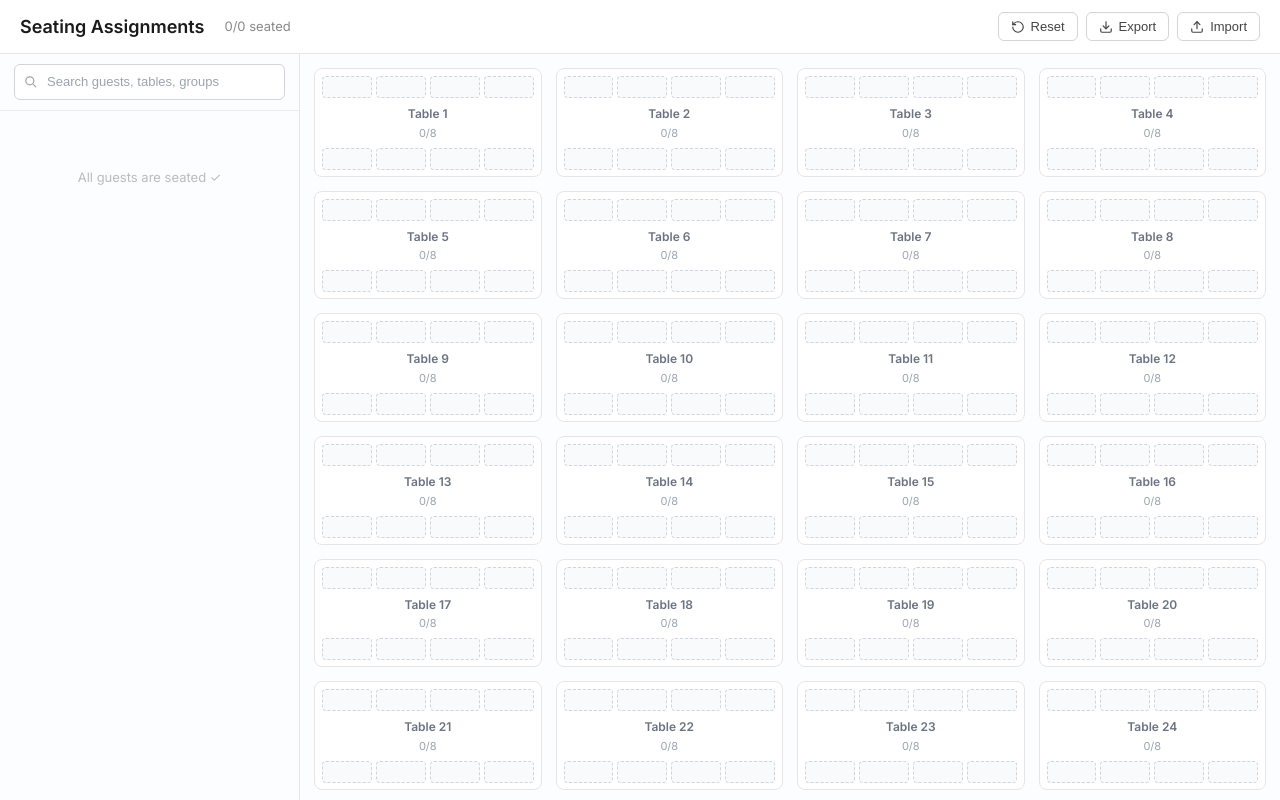
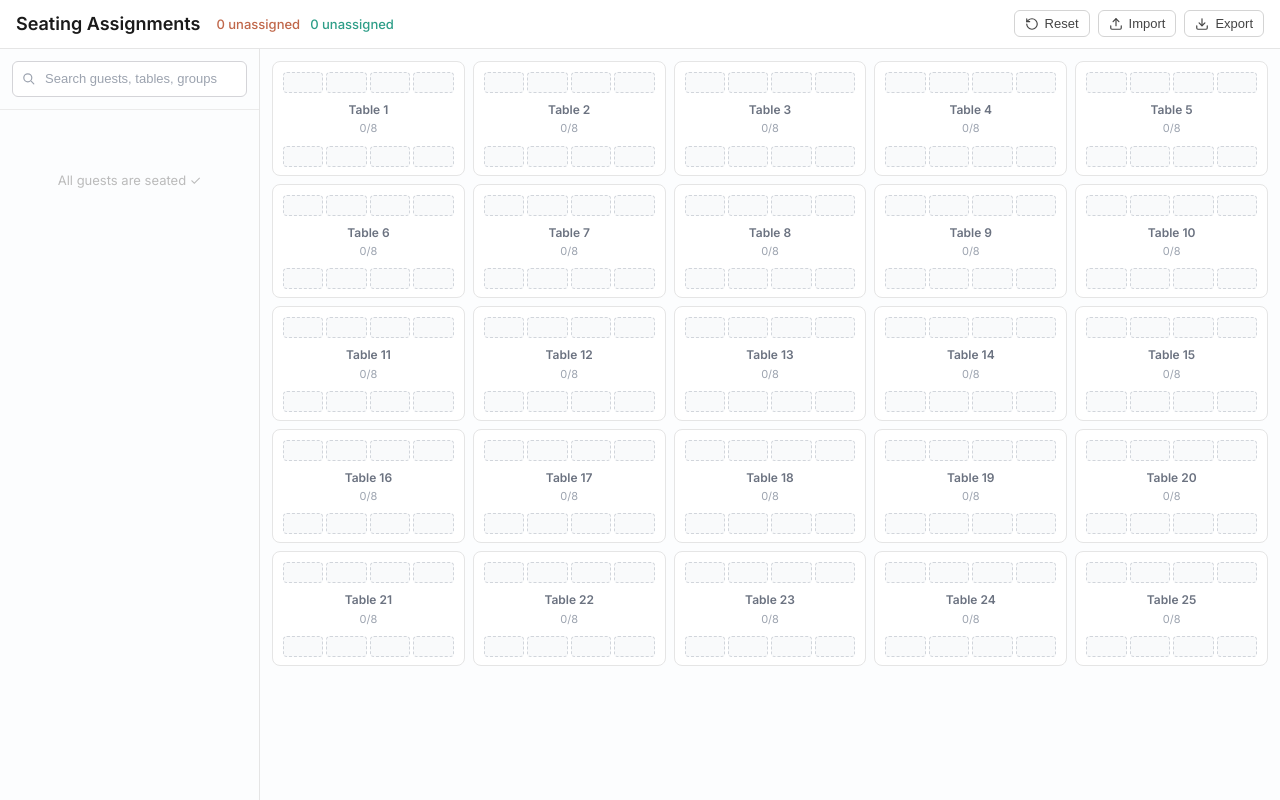
Before and after one commit to rlee0/seating-assignments, a React (Vite) app: page / in a window 1280 px wide. Built offline with nearby package versions, Linux system fonts and the light colour scheme.

Commit message:
feat: enhance sidebar sorting logic and improve unassigned guest handling in SeatingApp

```diff
--- a/src/App.css
+++ b/src/App.css
@@ -18,8 +18,8 @@
   display: flex;
   align-items: center;
   flex-wrap: wrap;
-  gap: 20px;
-  padding: 12px 20px;
+  gap: 16px;
+  padding: 10px 16px;
   background: #fff;
   border-bottom: 1px solid #e5e5e5;
   flex-shrink: 0;
@@ -35,7 +35,7 @@
 
 .app-stats {
   display: flex;
-  gap: 12px;
+  gap: 10px;
   flex: 1;
 }
 
@@ -47,6 +47,18 @@
 .stat-warn {
   color: #d97706;
   font-weight: 500;
+}
+
+.stat-host {
+  font-weight: 500;
+}
+
+.stat-host-stella {
+  color: #c0674a;
+}
+
+.stat-host-ryan {
+  color: #2e9e88;
 }
 
 .app-actions {
@@ -68,7 +80,7 @@
   display: inline-flex;
   align-items: center;
   gap: 6px;
-  padding: 6px 12px;
+  padding: 5px 10px;
   border-radius: 6px;
   border: 1px solid #d4d4d4;
   background: #fff;
@@ -115,7 +127,7 @@
 .warnings-panel {
   background: #fffbeb;
   border-bottom: 1px solid #fcd34d;
-  padding: 8px 20px;
+  padding: 7px 16px;
   font-size: 12px;
   color: #78350f;
   max-height: 120px;
@@ -138,7 +150,7 @@
 /* ─── Sidebar ─────────────────────────────────────────────────────────────── */
 
 .sidebar {
-  width: 300px;
+  width: 260px;
   flex-shrink: 0;
   display: flex;
   flex-direction: column;
@@ -157,7 +169,7 @@
   display: flex;
   align-items: center;
   justify-content: space-between;
-  padding: 12px 14px 10px;
+  padding: 10px 12px 8px;
   font-size: 12px;
   font-weight: 600;
   color: #666;
@@ -168,7 +180,7 @@
 }
 
 .sidebar-search-row {
-  padding: 10px 14px;
+  padding: 12px;
   border-bottom: 1px solid #ebebeb;
   background: #fcfdfe;
   flex-shrink: 0;
@@ -222,7 +234,7 @@
   flex: 1;
   overflow-y: auto;
   overflow-x: clip;
-  padding: 8px 10px 14px;
+  padding: 12px;
   transition: background 0.12s;
   overscroll-behavior-x: none;
   touch-action: pan-y;
@@ -242,7 +254,7 @@
 .sidebar-selected-guest {
   border-top: 1px solid #e5e7eb;
   background: #f9fafb;
-  padding: 12px 14px 18px;
+  padding: 10px 12px 14px;
   flex-shrink: 0;
 }
 
@@ -294,14 +306,14 @@
 }
 
 .group-section {
-  margin-bottom: 10px;
+  margin-bottom: 12px;
 }
 
 .group-party-list {
   position: relative;
-  margin-left: 16px;
-  padding-left: 16px;
-  padding-top: 3px;
+  margin-left: 0;
+  padding-left: 9px;
+  padding-top: 4px;
 }
 
 .group-party-list::before {
@@ -309,7 +321,7 @@
   position: absolute;
   left: 0;
   top: 4px;
-  bottom: 6px;
+  bottom: 0;
   width: 1px;
   background: #d4d4d8;
 }
@@ -338,7 +350,7 @@
   display: flex;
   align-items: center;
   gap: 6px;
-  padding: 8px 10px 6px;
+  padding: 10px 12px;
   cursor: grab;
   user-select: none;
 }
@@ -396,7 +408,7 @@
   display: flex;
   align-items: center;
   gap: 6px;
-  padding: 8px 10px 6px;
+  padding: 10px 12px;
   cursor: grab;
   user-select: none;
 }
@@ -416,7 +428,7 @@
 }
 
 .party-members {
-  padding: 2px 8px 6px;
+  padding: 0 12px 10px;
   display: flex;
   flex-wrap: wrap;
   gap: 3px;
@@ -431,7 +443,7 @@
   cursor: grab;
   user-select: none;
   border-radius: 4px;
-  padding: 2px 6px;
+  padding: 1px 5px;
   font-size: 12px;
   max-width: 100%;
   touch-action: none;
@@ -458,9 +470,6 @@
 .guest-chip--sidebar {
   background: #f3f4f6;
   color: #374151;
-  gap: 3px;
-  padding: 1px 5px;
-  font-size: 11px;
   --guest-chip-bg: #f3f4f6;
 }
 
@@ -475,11 +484,15 @@
   width: 100%;
   box-sizing: border-box;
   min-width: 0;
+  --guest-chip-bg: #f3f4f6;
+}
+
+.guest-chip--sidebar,
+.guest-chip--table {
   gap: 3px;
-  padding: 1px 5px;
+  padding: 1px 4px;
   font-size: 11px;
-  min-height: 20px;
-  --guest-chip-bg: #f3f4f6;
+  min-height: 19px;
 }
 
 .guest-chip--table:hover {
@@ -501,13 +514,13 @@
   white-space: nowrap;
   flex: 1;
   min-width: 0;
-  font-size: 11px;
+  font-size: 12px;
   line-height: 1.25;
 }
 
 .guest-chip--sidebar .guest-name,
 .guest-chip--table .guest-name {
-  font-size: 10px;
+  font-size: 11px;
   line-height: 1.2;
 }
 
@@ -522,15 +535,15 @@
   background: linear-gradient(to right, rgba(255, 255, 255, 0), var(--guest-chip-bg));
 }
 
-.guest-name--host-r {
+.guest-name--host-ryan {
   color: #2e9e88;
 }
 
-.guest-name--host-s {
+.guest-name--host-stella {
   color: #c0674a;
 }
 
-.guest-chip.is-selected:has(.guest-name--host-r) {
+.guest-chip.is-selected:has(.guest-name--host-ryan) {
   background: #2e9e88;
   border: 1px solid transparent;
   box-shadow: none;
@@ -539,7 +552,7 @@
   --guest-chip-bg: #2e9e88;
 }
 
-.guest-chip.is-selected:has(.guest-name--host-s) {
+.guest-chip.is-selected:has(.guest-name--host-stella) {
   background: #c0674a;
   border: 1px solid transparent;
   box-shadow: none;
@@ -553,26 +566,26 @@
   font-weight: 900;
 }
 
-.guest-chip.is-related-household:has(.guest-name--host-r) {
+.guest-chip.is-related-household:has(.guest-name--host-ryan) {
   background: #2e9e88;
   border: 1px solid transparent;
   box-shadow: none;
   --guest-chip-bg: #2e9e88;
 }
 
-.guest-chip--table.is-related-household:has(.guest-name--host-r) {
+.guest-chip--table.is-related-household:has(.guest-name--host-ryan) {
   border: 1px solid transparent;
   box-shadow: none;
 }
 
-.guest-chip.is-related-household:has(.guest-name--host-s) {
+.guest-chip.is-related-household:has(.guest-name--host-stella) {
   background: #c0674a;
   border: 1px solid transparent;
   box-shadow: none;
   --guest-chip-bg: #c0674a;
 }
 
-.guest-chip--table.is-related-household:has(.guest-name--host-s) {
+.guest-chip--table.is-related-household:has(.guest-name--host-stella) {
   border: 1px solid transparent;
   box-shadow: none;
 }
@@ -581,14 +594,14 @@
   color: #fff;
 }
 
-.guest-chip--table.is-selected:has(.guest-name--host-r) {
+.guest-chip--table.is-selected:has(.guest-name--host-ryan) {
   border: 1px solid transparent;
   box-shadow: none;
   outline: 1px solid var(--guest-chip-bg);
   outline-offset: 1px;
 }
 
-.guest-chip--table.is-selected:has(.guest-name--host-s) {
+.guest-chip--table.is-selected:has(.guest-name--host-stella) {
   border: 1px solid transparent;
   box-shadow: none;
   outline: 1px solid var(--guest-chip-bg);
@@ -599,26 +612,26 @@
   font-weight: 900;
 }
 
-.guest-chip.is-related-group:has(.guest-name--host-r) {
+.guest-chip.is-related-group:has(.guest-name--host-ryan) {
   background: #d4f0ec;
   border: 1px solid transparent;
   box-shadow: none;
   --guest-chip-bg: #d4f0ec;
 }
 
-.guest-chip--table.is-related-group:has(.guest-name--host-r) {
+.guest-chip--table.is-related-group:has(.guest-name--host-ryan) {
   border: 1px solid transparent;
   box-shadow: none;
 }
 
-.guest-chip.is-related-group:has(.guest-name--host-s) {
+.guest-chip.is-related-group:has(.guest-name--host-stella) {
   background: #fbe3dc;
   border: 1px solid transparent;
   box-shadow: none;
   --guest-chip-bg: #fbe3dc;
 }
 
-.guest-chip--table.is-related-group:has(.guest-name--host-s) {
+.guest-chip--table.is-related-group:has(.guest-name--host-stella) {
   border: 1px solid transparent;
   box-shadow: none;
 }
@@ -628,9 +641,9 @@
 .table-board {
   flex: 1;
   display: grid;
-  grid-template-columns: repeat(auto-fit, minmax(210px, 1fr));
-  gap: 14px;
-  padding: 14px;
+  grid-template-columns: repeat(5, minmax(0, 1fr));
+  gap: 8px;
+  padding: 12px;
   overflow-y: auto;
   align-content: start;
 }
@@ -647,8 +660,8 @@
   border-radius: 8px;
   display: flex;
   flex-direction: column;
-  gap: 3px;
-  padding: 7px 7px 6px;
+  gap: 4px;
+  padding: 10px 10px 8px;
   transition:
     border-color 0.12s,
     background 0.12s;
@@ -702,8 +715,8 @@
   }
 }
 
-.guest-chip.is-selected:hover:has(.guest-name--host-r),
-.guest-chip.is-selected:focus-visible:has(.guest-name--host-r) {
+.guest-chip.is-selected:hover:has(.guest-name--host-ryan),
+.guest-chip.is-selected:focus-visible:has(.guest-name--host-ryan) {
   background: #2e9e88;
   box-shadow: none;
   outline: 1px solid var(--guest-chip-bg);
@@ -711,8 +724,8 @@
   --guest-chip-bg: #2e9e88;
 }
 
-.guest-chip.is-selected:hover:has(.guest-name--host-s),
-.guest-chip.is-selected:focus-visible:has(.guest-name--host-s) {
+.guest-chip.is-selected:hover:has(.guest-name--host-stella),
+.guest-chip.is-selected:focus-visible:has(.guest-name--host-stella) {
   background: #c0674a;
   box-shadow: none;
   outline: 1px solid var(--guest-chip-bg);
@@ -720,29 +733,29 @@
   --guest-chip-bg: #c0674a;
 }
 
-.guest-chip.is-related-household:hover:has(.guest-name--host-r),
-.guest-chip.is-related-household:focus-visible:has(.guest-name--host-r) {
+.guest-chip.is-related-household:hover:has(.guest-name--host-ryan),
+.guest-chip.is-related-household:focus-visible:has(.guest-name--host-ryan) {
   background: #37af9a;
   box-shadow: none;
   --guest-chip-bg: #37af9a;
 }
 
-.guest-chip.is-related-household:hover:has(.guest-name--host-s),
-.guest-chip.is-related-household:focus-visible:has(.guest-name--host-s) {
+.guest-chip.is-related-household:hover:has(.guest-name--host-stella),
+.guest-chip.is-related-household:focus-visible:has(.guest-name--host-stella) {
   background: #d07456;
   box-shadow: none;
   --guest-chip-bg: #d07456;
 }
 
-.guest-chip.is-related-group:hover:has(.guest-name--host-r),
-.guest-chip.is-related-group:focus-visible:has(.guest-name--host-r) {
+.guest-chip.is-related-group:hover:has(.guest-name--host-ryan),
+.guest-chip.is-related-group:focus-visible:has(.guest-name--host-ryan) {
   background: #bee7e0;
   box-shadow: none;
   --guest-chip-bg: #bee7e0;
 }
 
-.guest-chip.is-related-group:hover:has(.guest-name--host-s),
-.guest-chip.is-related-group:focus-visible:has(.guest-name--host-s) {
+.guest-chip.is-related-group:hover:has(.guest-name--host-stella),
+.guest-chip.is-related-group:focus-visible:has(.guest-name--host-stella) {
   background: #f5d2c6;
   box-shadow: none;
   --guest-chip-bg: #f5d2c6;
@@ -759,14 +772,14 @@
 .table-seats {
   display: grid;
   grid-template-columns: repeat(4, minmax(0, 1fr));
-  gap: 4px;
+  gap: 3px;
   min-width: 0;
 }
 
 .seat-slot {
   position: relative;
   min-width: 0;
-  min-height: 22px;
+  min-height: 21px;
   border-radius: 4px;
   display: flex;
   align-items: center;
@@ -806,8 +819,8 @@
   display: flex;
   align-items: center;
   justify-content: center;
-  min-height: 38px;
-  padding: 4px 30px 3px;
+  min-height: 34px;
+  padding: 4px 28px;
 }
 
 .table-label-main {
--- a/src/App.tsx
+++ b/src/App.tsx
@@ -263,8 +263,8 @@ function SeatingApp({
     canRedo,
     guests,
     parties,
-    allGuestIds,
     warnings,
+    selectedGuestId,
     clearSelectedGuest,
   } = useSeating();
   const [activeDrag, setActiveDrag] = useState<ActiveDragData | null>(null);
@@ -318,13 +318,38 @@ function SeatingApp({
         event.preventDefault();
         redo();
       }
+
+      if (event.key === "Escape") {
+        clearSelectedGuest();
+        (document.activeElement as HTMLElement | null)?.blur();
+      }
+
+      const isDeleteShortcut =
+        isModifierPressed && (event.key === "Backspace" || event.key === "Delete");
+      if (isDeleteShortcut && selectedGuestId) {
+        const isAssigned = !state.unassigned.includes(selectedGuestId);
+        if (isAssigned) {
+          event.preventDefault();
+          dispatch({ type: "REMOVE_GUESTS", guestIds: [selectedGuestId] });
+          clearSelectedGuest();
+        }
+      }
     }
 
     window.addEventListener("keydown", handleKeyDown);
     return () => {
       window.removeEventListener("keydown", handleKeyDown);
     };
-  }, [canRedo, canUndo, redo, undo]);
+  }, [
+    canRedo,
+    canUndo,
+    clearSelectedGuest,
+    dispatch,
+    redo,
+    selectedGuestId,
+    state.unassigned,
+    undo,
+  ]);
 
   const sensors = useSensors(
     useSensor(PointerSensor, { activationConstraint: { distance: 5 } }),
@@ -499,12 +524,16 @@ function SeatingApp({
     [dispatch, guests, parties, state.unassigned]
   );
 
-  const totalGuests = allGuestIds.length;
-  const assignedCount = state.tables.reduce(
-    (acc, table) =>
-      acc + table.guestIds.filter((guestId): guestId is string => guestId !== null).length,
-    0
-  );
+  let stellaUnassignedCount = 0;
+  let ryanUnassignedCount = 0;
+  for (const guestId of state.unassigned) {
+    const host = guests.get(guestId)?.host;
+    if (host === "Stella") {
+      stellaUnassignedCount += 1;
+    } else if (host === "Ryan") {
+      ryanUnassignedCount += 1;
+    }
+  }
   const unassignedCount = state.unassigned.length;
 
   function handleReset() {
@@ -649,12 +678,10 @@ function SeatingApp({
         <header className="app-header">
           <h1>Seating Assignments</h1>
           <div className="app-stats">
-            <span className="stat">
-              {assignedCount}/{totalGuests} seated
+            <span className="stat stat-host stat-host-stella">
+              {stellaUnassignedCount} unassigned
             </span>
-            {unassignedCount > 0 && (
-              <span className="stat stat-warn">{unassignedCount} unassigned</span>
-            )}
+            <span className="stat stat-host stat-host-ryan">{ryanUnassignedCount} unassigned</span>
           </div>
           <div className="app-actions">
             {warnings.length > 0 && (
@@ -667,13 +694,13 @@ function SeatingApp({
               <RotateCcw size={14} aria-hidden="true" />
               <span className="btn-label">Reset</span>
             </button>
+            <button className="btn-action" onClick={() => fileInputRef.current?.click()}>
+              <Upload size={14} aria-hidden="true" />
+              <span className="btn-label">Import</span>
+            </button>
             <button className="btn-action" onClick={handleExport}>
               <Download size={14} aria-hidden="true" />
               <span className="btn-label">Export</span>
-            </button>
-            <button className="btn-action" onClick={() => fileInputRef.current?.click()}>
-              <Upload size={14} aria-hidden="true" />
-              <span className="btn-label">Import</span>
             </button>
             <input
               ref={fileInputRef}
--- a/src/components/Sidebar.tsx
+++ b/src/components/Sidebar.tsx
@@ -11,6 +11,21 @@ function normalizeForSearch(str: string): string {
     .normalize("NFD")
     .replace(/\p{Diacritic}/gu, "")
     .toLowerCase();
+}
+
+const sidebarSortCollator = new Intl.Collator(undefined, { sensitivity: "base" });
+
+function comparePartiesForSidebar(
+  a: { host: string; group: string; household: string },
+  b: { host: string; group: string; household: string }
+): number {
+  const byHost = sidebarSortCollator.compare(a.host, b.host);
+  if (byHost !== 0) return byHost;
+
+  const byGroup = sidebarSortCollator.compare(a.group || "No Group", b.group || "No Group");
+  if (byGroup !== 0) return byGroup;
+
+  return sidebarSortCollator.compare(a.household, b.household);
 }
 
 export default function Sidebar() {
@@ -64,10 +79,12 @@ export default function Sidebar() {
     });
   });
 
+  const sortedPartiesWithUnassigned = [...partiesWithUnassigned].sort(comparePartiesForSidebar);
+
   const groupedParties = new Map<string, typeof partiesWithUnassigned>();
   const groupedGuestIds = new Map<string, string[]>();
 
-  for (const party of partiesWithUnassigned) {
+  for (const party of sortedPartiesWithUnassigned) {
     const groupName = party.group || "No Group";
     const groupParties = groupedParties.get(groupName) ?? [];
     groupParties.push(party);
```
